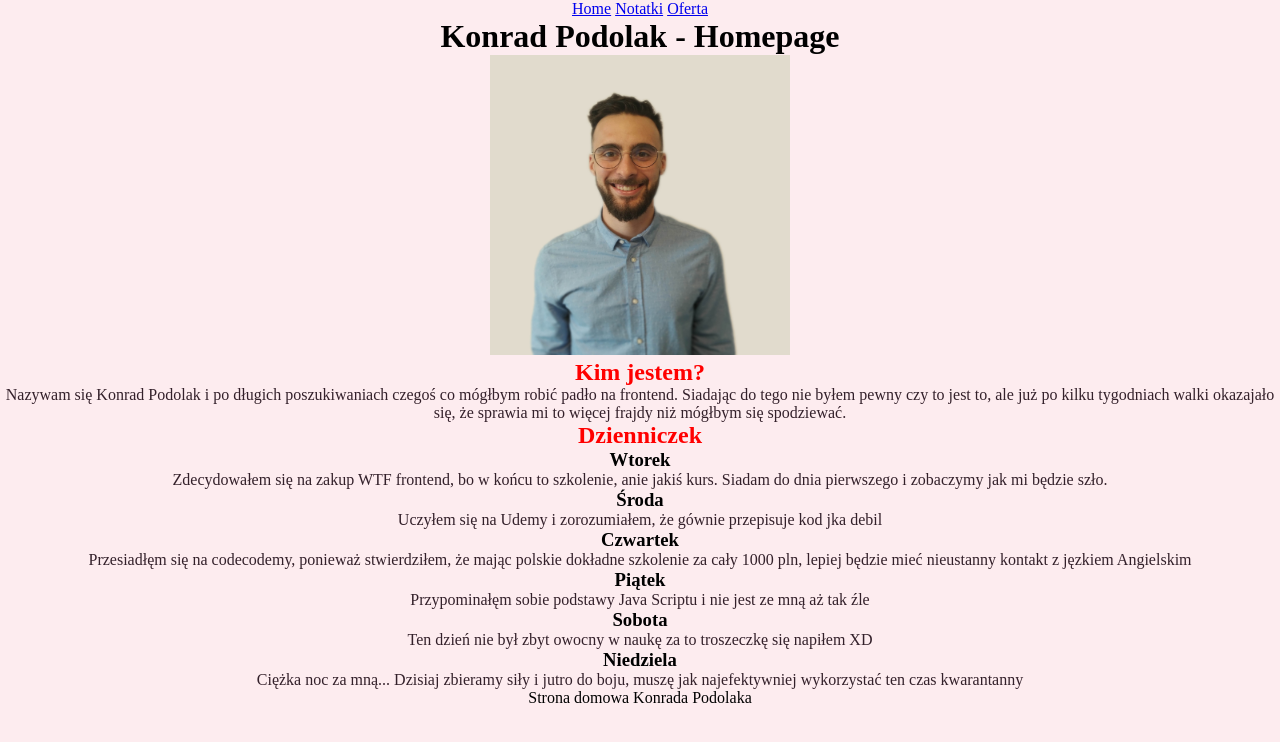
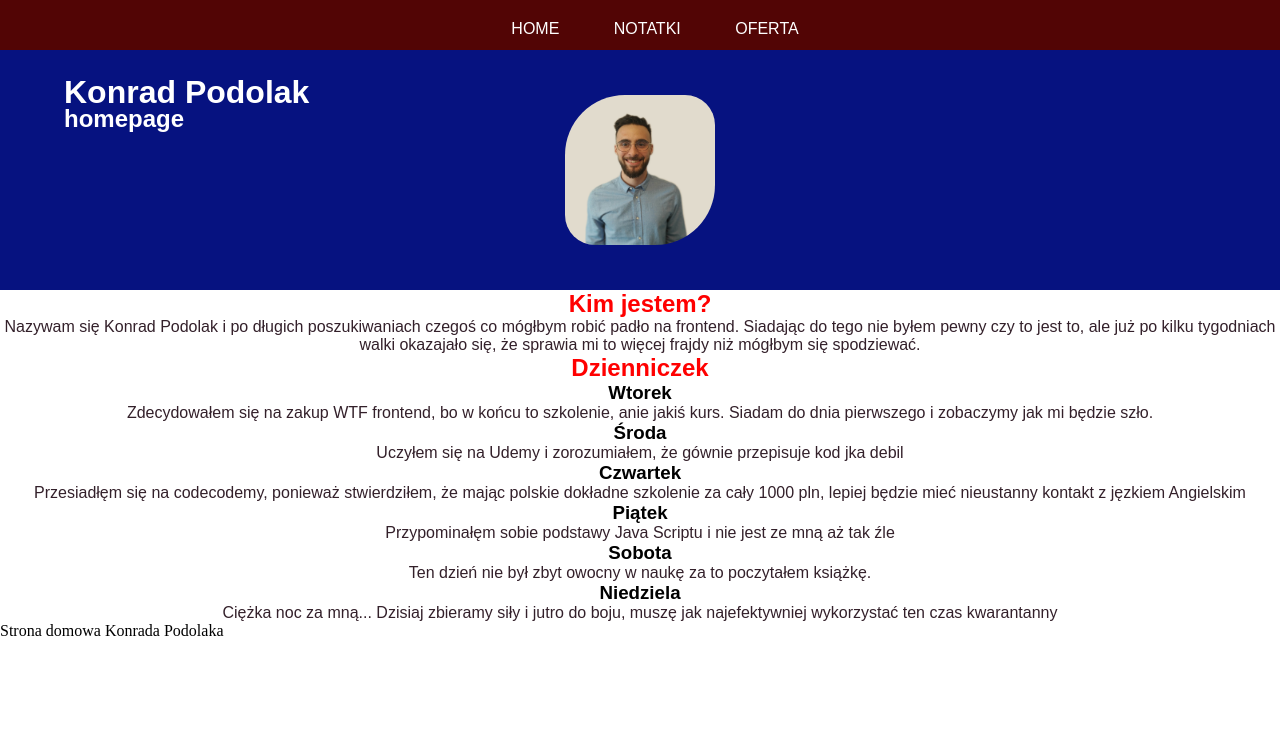
Before and after one commit to konrad-podolak/homepage, a plain HTML site: page index.html in a window 1280 px wide. Drawn offline with Linux system fonts and the light colour scheme.

Commit message:
Some changes in headers in index.html and some changes in CSS

```diff
--- a/index.html
+++ b/index.html
@@ -10,20 +10,21 @@
 
 <body>
     <main>
-        <header class="navheader">
-            <nav class="class=" mainnav"">
+        <header class="nav-header">
+            <nav class="class=" main-nav"">
                 <a href="index.html">Home</a>
                 <a href="notatki.html">Notatki</a>
                 <a href="oferta.html">Oferta</a>
             </nav>
         </header>
 
-        <header>
-            <h1> Konrad Podolak - Homepage</h1>
+        <header class="main-header">
+            <h1 class="my-name"> Konrad Podolak</h1>
+            <h2 class="text-homepage">Homepage</h2>
             <img class="its-me" src="Konrado.jpg" alt="zadowolony Konrad">
         </header>
 
-        <section class="sfirst">
+        <section class="section-first">
             <h2 class="h1-who-am-i">Kim jestem?</h2>
             <p>Nazywam się Konrad Podolak i po długich poszukiwaniach czegoś co mógłbym robić padło na frontend.
                 Siadając do tego nie byłem pewny
@@ -32,7 +33,7 @@
             </p>
         </section>
 
-        <section class="ssecond">
+        <section class="section-second">
             <h2 class="diary">Dzienniczek</h2>
             <article class="afirst">
                 <h3>Wtorek</h3>
@@ -55,7 +56,7 @@
             </article>
             <article class="afifth">
                 <h3>Sobota</h3>
-                <p>Ten dzień nie był zbyt owocny w naukę za to troszeczkę się napiłem XD</p>
+                <p>Ten dzień nie był zbyt owocny w naukę za to poczytałem książkę.</p>
             </article>
             <article class="asix">
                 <h3>Niedziela</h3>
--- a/style.css
+++ b/style.css
@@ -2,23 +2,60 @@
     margin: 0;
     padding:0;
 }
-body  {
-    background-color: #FDECEF;
+main  {
     text-align: center;
+    font-family: Arial, Helvetica, sans-serif;
 }
-header.nav  {
-    text-align: center;
+.nav-header  {
+    background-color: rgb(82, 5, 5);
+    height: 50px;
+
 }
-.its-me  {
-    height: 300px;
-    width: 300px;
-    transform: translate(0, 0) scale(1);
+nav a {
+    display: inline-block;
+    text-decoration: none;
+    padding:20px 10px 0px 40px;
+    color: white;
+    text-transform: uppercase;
     transition: 0.3s linear;
+    font-family: Arial, Helvetica, sans-serif;
     cursor: pointer;
 }
-.its-me:hover  {
-    transform: translate(40px, 0) scale(1.1);
+nav a:hover {
+    color: black;
+
 }
+.main-header {
+    position: relative;
+    background-color: #061280;
+    min-height: 30vh;
+}
+.my-name  {
+    position:absolute;
+    left: 5%;
+    top: 10%;
+    color: white;
+}
+.text-homepage  {
+    position: absolute;
+    top: 23%;
+    left: 5%;
+    color: white;
+    text-transform: lowercase;
+}
+
+.its-me  {
+    position: absolute;
+    left: 50%;
+    top: 50%;
+    transform: translate(-50%, -50%);
+    height: 150px;
+    width: 150px;
+    transition: 0.3s linear;
+    border-radius: 40% 20% 40% 20%;
+    cursor: pointer;
+}
+
 h2 {
     color: #33202A;
 }
```
